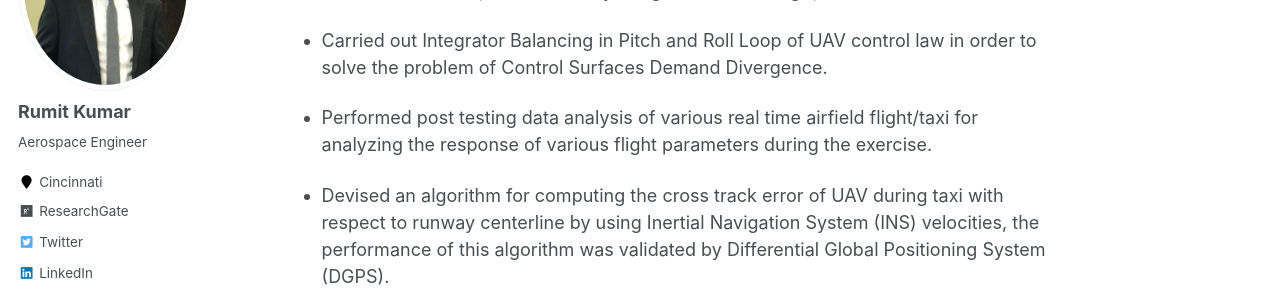
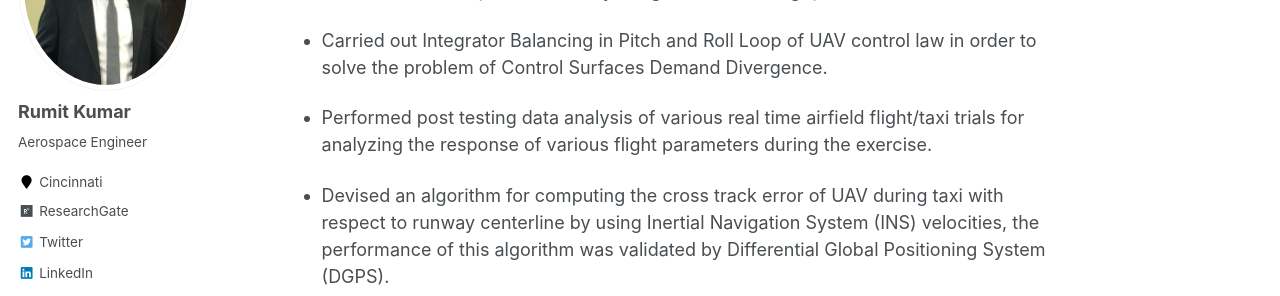
Before and after one commit to kumarrt/kumarrt.github.io, a Jekyll site: the page built from _portfolio/ADE.md, in a window 1280 px wide and 900 px high, scrolled down 524 px. Shown: the part 153-449 px from the top of the window. Built offline with Jekyll 4.4.1, drawn with Linux system fonts in a browser that asks for light colours; some web fonts are replaced.

Commit message:
Update ADE.md

```diff
--- a/_portfolio/ADE.md
+++ b/_portfolio/ADE.md
@@ -18,7 +18,7 @@ I worked as junior/senior research fellow at the Aeronautical Development Establ
 
 * Carried out Integrator Balancing in Pitch and Roll Loop of UAV control law in order to solve the problem of Control Surfaces Demand Divergence.
 
-* Performed post testing data analysis of various real time airfield flight/taxi for analyzing the response of various flight parameters during the exercise.
+* Performed post testing data analysis of various real time airfield flight/taxi trials for analyzing the response of various flight parameters during the exercise.
 
 * Devised an algorithm for computing the cross track error of UAV during taxi with respect to runway centerline by using Inertial Navigation System (INS) velocities, the performance of this algorithm was validated by Differential Global Positioning System (DGPS).
 
```
